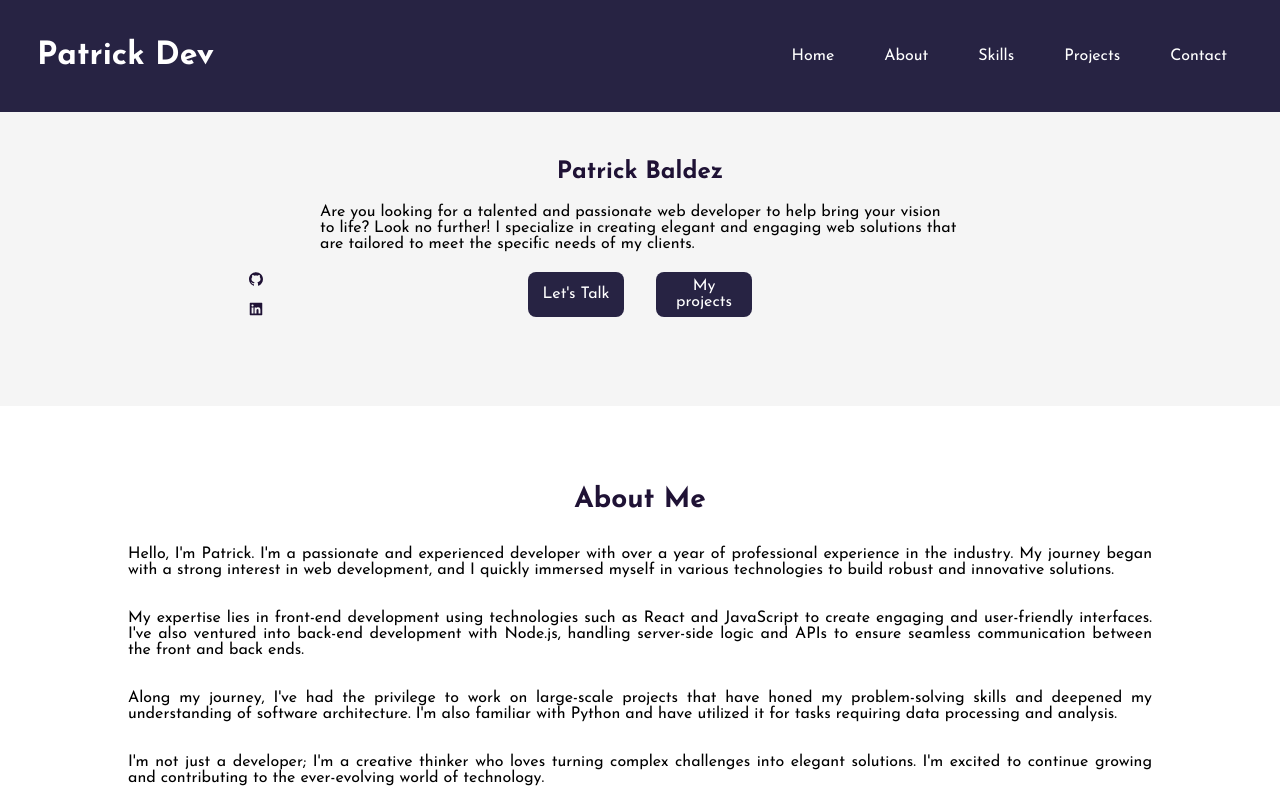
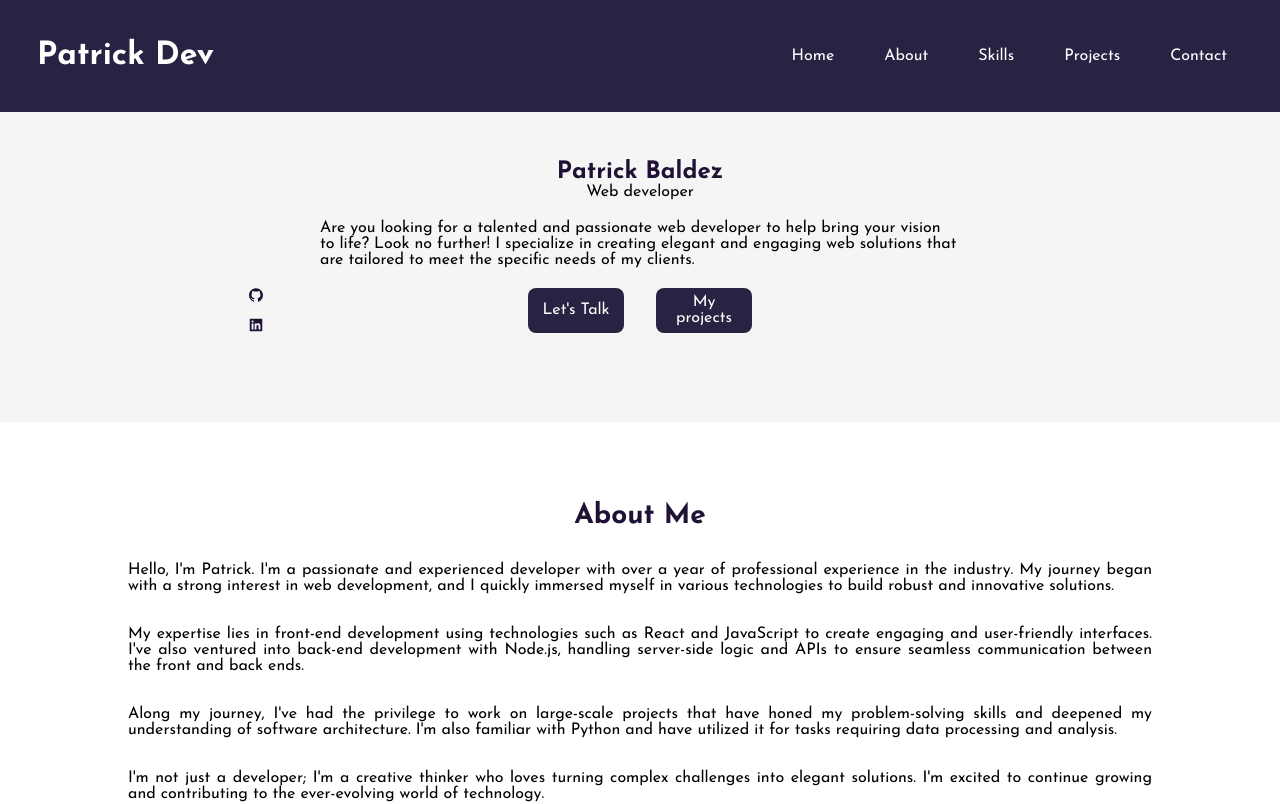
Before and after one commit to BaldezPatrick/patrick-dev, a Next.js app: page / in a window 1280 px wide. Shown: the top 804 px of the page. Built offline with nearby package versions, Linux system fonts and the light colour scheme.

Commit message:
feat(header): Add a new text to page header.

```diff
--- a/src/sections/header/header.jsx
+++ b/src/sections/header/header.jsx
@@ -7,6 +7,7 @@ const Header = () => {
     <section id="header">
       <div className={styles.headerContent}>
         <h3>Patrick Baldez</h3>
+        <p>Web developer</p>
         <p className={styles.headerDescription}>
           Are you looking for a talented and passionate web developer to help
           bring your vision to life? Look no further! I specialize in creating
```
